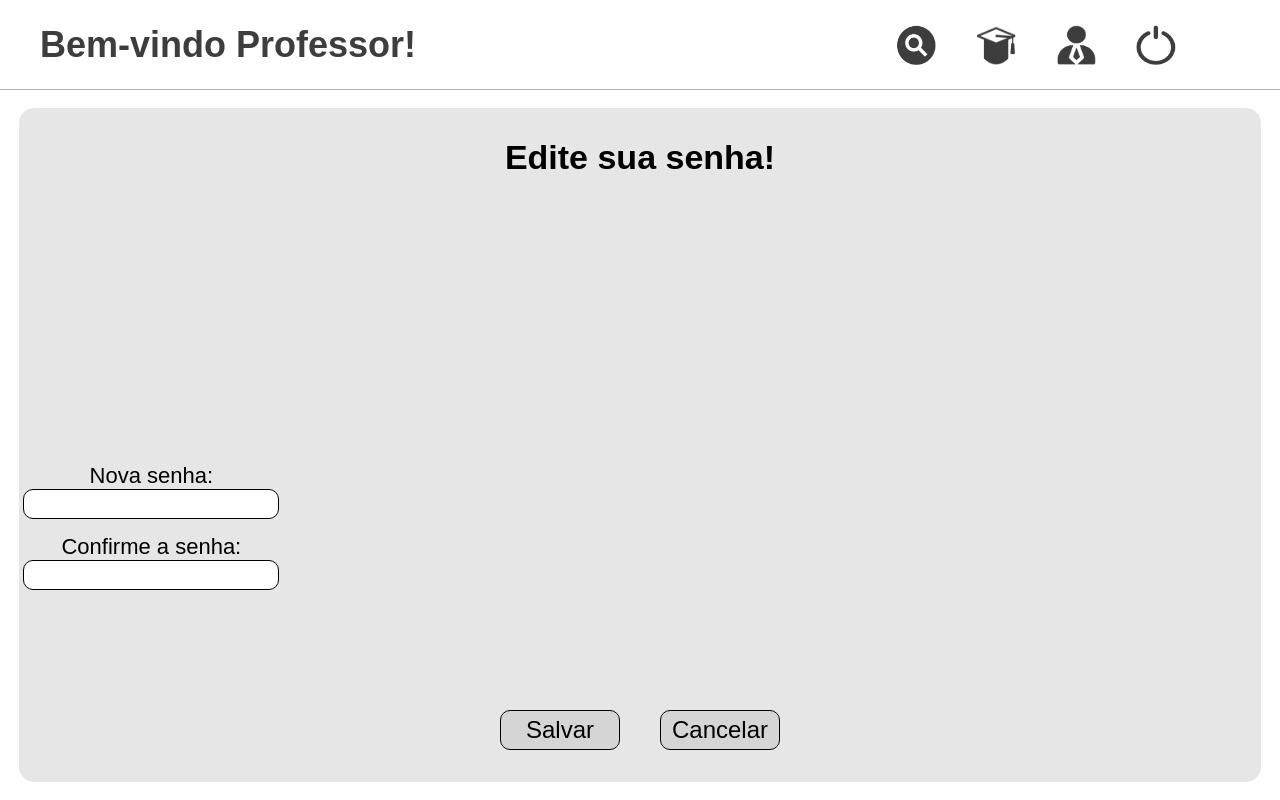
After one commit to Aerther/Estagirando, a PHP site: template pages/editar/editarSenhaProf.php in a window 1280 px wide. The commit adds this page. Run offline with PHP 8.4, Linux system fonts and the light colour scheme; the template is opened without the code that fills it, so the values that code supplies are empty; the visitor is signed in with stand-in values (Sample User, id 1).

Commit message:
editar senha prof

```diff
--- a/pages/editar/editarCadastroProfessor.php
+++ b/pages/editar/editarCadastroProfessor.php
@@ -137,9 +137,8 @@ $preferencias = Preferencia::findAllPreferencias();
                         <input type="email" name="email" value="<?php echo $professor->getEmail(); ?>" required>
                     </section>
 
-                    <section>
-                        <label for="senha">Senha:</label>
-                        <input type="password" name="senha" placeholder="Se vazio, senha não muda">
+                    <section id=divEditSenha>
+                        <a href="editarSenhaProf.php" id='editSenha'>Editar senha</a>
                     </section>
                     </section>
                 </section>
--- /dev/null
+++ b/pages/editar/editarSenhaProf.php
@@ -0,0 +1,117 @@
+<?php
+
+require_once __DIR__ . '/../../vendor/autoload.php';
+
+use App\Classes\Professor;
+
+session_start();
+
+if(!isset($_SESSION["idUsuario"])) header("Location: ./../../index.php");
+
+if($_SESSION["tipoUsuario"] != "Professor") header("Location: ./../../privado.php");
+
+$mensagemErro = "";
+
+$professor = Professor::findProfessor($_SESSION["idUsuario"]);
+$email = $professor->getEmail();
+if(isset($_POST['salvar'])) {
+    $novaSenha = isset($_POST["novaSenha"]) ? $_POST["novaSenha"] : "";
+
+
+    $usuario = new Professor($email, $novaSenha);
+
+    if(!$usuario->usuarioExiste()) {
+        if($_POST["novaSenha"] != $_POST["confSenha"]) {
+            $mensagemErro = "Os campos de senha estão diferentes";
+        }
+
+    if(!$usuario->usuarioExiste()) {
+        if(strlen($novaSenha) < 8 && !empty($novaSenha)) {
+            $mensagemErro = "Senha deve possuir no mínimo 8 caracteres";
+
+        }
+            if(isset($_POST["novaSenha"])) {
+                $usuario->atualizarSenha($novaSenha);
+            }
+
+            header("Location: ./../../privado.php");
+        }
+    }
+}
+
+
+
+?>
+
+<!DOCTYPE html>
+<html lang="pt-BR">
+<head>
+    <meta charset="UTF-8">
+    <meta name="viewport" content="width=device-width, initial-scale=1.0">
+
+    <link rel="stylesheet" href="./../../src/styles/reset.css">
+    <link rel="stylesheet" href="./../../src/styles/styleEditar.css">
+
+    <title>Edição de Senha do Professor</title>
+</head>
+<body>
+    <div class="container">
+        <header>
+            <section class="texto-inicial">
+                <h2>Bem-vindo Professor!</h2>
+            </section>
+
+            <section class="icones">
+                <a href="./../pesquisa/pesquisa.php" title="Pesquisa avançada">
+                    <img src="./../../icones/pesquisa.png" alt="Icone" class='iconeMenu' id='pesquisa'>
+                </a>
+
+                <a href="./../../solicitacoesOrientacao.php" title="Solicitações de orientação">
+                    <img src="./../../icones/solicitacoes.png" alt="Icone" class='iconeMenu' id='solicitacoes'>
+                </a>
+
+                <a href="./../visualizar/visualizarCadastro.php" title="Visualizar cadastro">
+                    <img src="./../../icones/iconProf.png" alt="Icone" class='iconeMenu' id='visualizar'>
+                </a>
+
+                <a href="./../../sair.php" title="Logout">
+                    <img src="./../../icones/logout.png" alt="Icone" class='iconeMenu' id='logout'>
+                </a>
+            </section>
+        </header>
+
+        <main>
+
+
+            <form action="./editarCadastroProfessor.php" method="post">
+                <h1 id='titleEdit'>Edite sua senha!</h1>
+                <section class="dados">
+
+                    <section class="dados-senha">
+                        <section>
+                            <label for="novaSenha">Nova senha:</label>
+                            <input type="password" name="novaSenha"  required>
+                        </section>
+
+                        <section>
+                            <label for="confSenha">Confirme a senha:</label>
+                            <input type="password" name="confSenha"  required>
+                        </section>
+
+                    </section>
+
+                </section>
+
+                <section class="links">
+                    <?php echo "<p class='erro'>{$mensagemErro}</p>"; ?>
+
+                    <div>
+                        <input class='link' type="submit" name="salvar" value="Salvar">
+                        <a class='link' href="editarCadastroProfessor.php">Cancelar</a>
+                    </div>
+                </section>
+            </form>
+        </main>
+    </div>
+</body>
+</html>
--- a/src/styles/styleEditar.css
+++ b/src/styles/styleEditar.css
@@ -259,3 +259,52 @@ form {
     color: #d5d5d5;
     background-color: black;
 }
+
+#divEditSenha{
+    display: flex;
+    flex-direction: row;
+
+}
+
+#titleEdit{
+    text-align: center;
+    margin-top: 20px;
+    font-size: 34px;
+}
+
+
+
+
+.dados-senha section {
+    display: grid;
+    align-items: center;
+}
+
+.dados-senha section label {
+    font-size: 22px;
+}
+
+.dados-senha section input:not([type~="radio"]), select, option, .cidades > input {
+    width: clamp(120px, 20vw, 300px);
+    height: 30px;
+
+    padding: 0 10px;
+
+    font-size: 20px;
+
+    border: 1px solid black;
+    border-radius: 10px;
+}
+
+.dados-senha {
+    display: flex;
+    flex-direction: column;
+    justify-content: center;
+    gap: 15px;
+}
+
+.dados-senha section {
+    display: flex;
+    flex-direction: column;
+    align-items: center;
+}
```
Also changed, not shown: pages/cadastrar/cadastroAluno.php (+14 -2 lines).
